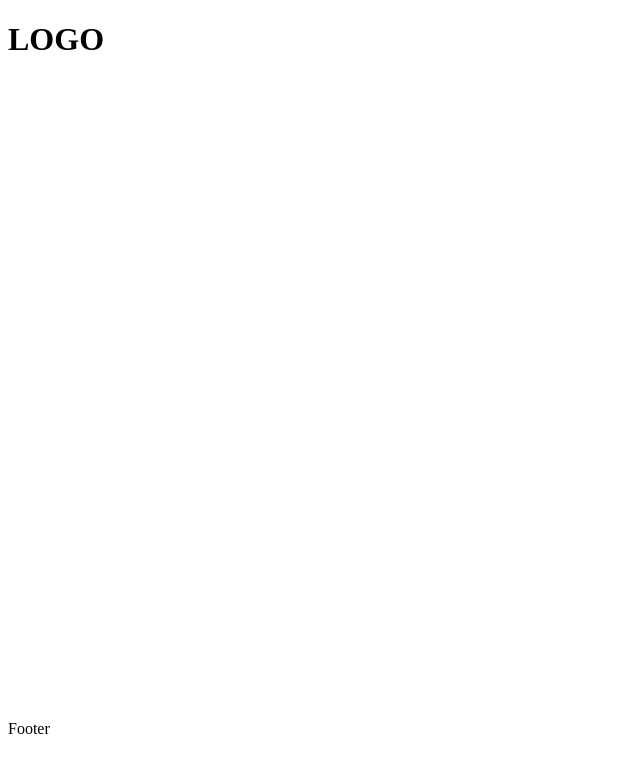
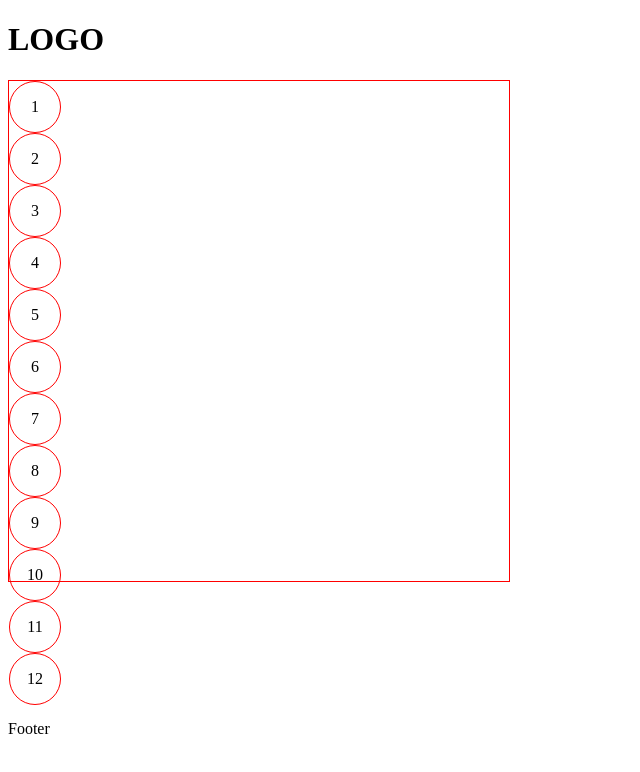
Before and after one commit to zzoopro/lottery, a React (Create React App) app: page / in a window 1280 px wide. Shown: the top 772 px of the page, without its empty margins (0-640 px from the left). Built offline with nearby package versions, Linux system fonts and the light colour scheme; the HTML template or start-up script is replaced by a standard one.

Commit message:
drag 이벤트 구현중중

```diff
--- a/src/pages/Home.tsx
+++ b/src/pages/Home.tsx
@@ -1,11 +1,45 @@
+import { motion } from "framer-motion";
 import Footer from "../components/common/Footer";
 import Header from "../components/common/Header";
+import { styled } from "styled-components";
+import { DragEventHandler, MouseEventHandler, useRef } from "react";
+
+const Machine = styled(motion.div)`
+  width: 500px;
+  height: 500px;
+  border: 1px solid red;
+`;
+const Item = styled(motion.div)`
+  display: flex;
+  justify-content: center;
+  align-items: center;
+  width: 50px;
+  height: 50px;
+  border: 1px solid red;
+  border-radius: 50%;
+  aspect-ratio: 1 / 1;
+`;
 
 const Home = () => {
+  const machineRef = useRef<HTMLDivElement>(null);
+  const items = Array.from({ length: 12 }).map((x, i) => i + 1);
+
+  const onDrag = (event: MouseEvent | TouchEvent, info: any) => {
+    console.log(info);
+  };
+
   return (
     <>
       <Header />
-      <div style={{ height: "80vh" }}></div>
+      <div style={{ height: "80vh" }}>
+        <Machine ref={machineRef}>
+          {items.map((item, i) => (
+            <Item drag dragConstraints={machineRef} dragElastic={0}>
+              {item}
+            </Item>
+          ))}
+        </Machine>
+      </div>
       <Footer />
     </>
   );
```
Also changed, not shown: 1 other file (tests, documents, lock files or other folders).
